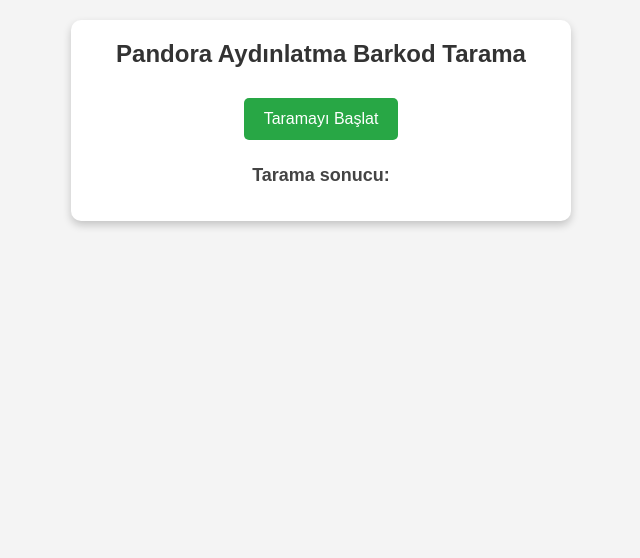
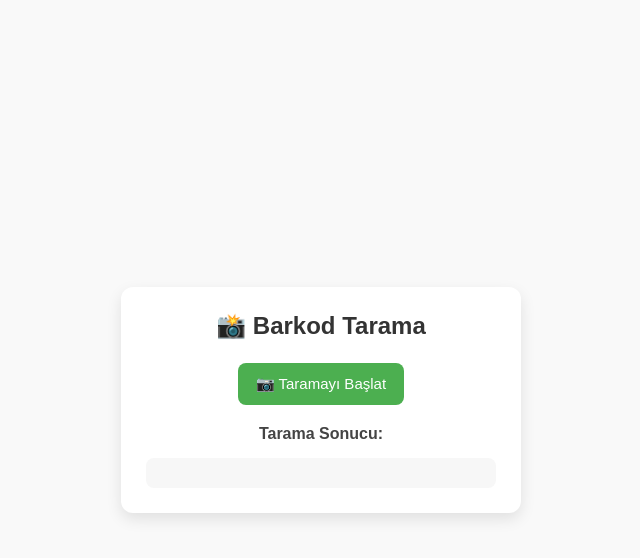
Before and after one commit to pnd-107112/barcode-scanner, a plain HTML site: page index.html in a window 1280 px wide. Shown: the whole page, without its empty margins (319-959 px from the left). Drawn offline with Linux system fonts and the light colour scheme.

Commit message:
Update index.html

```diff
--- a/index.html
+++ b/index.html
@@ -3,62 +3,90 @@
 <head>
     <meta charset="UTF-8">
     <meta name="viewport" content="width=device-width, initial-scale=1.0">
-    <title>Pandora Aydınlatma | Barcode Scanner</title>
+    <title>Pandora Aydınlatma | Barkod Tarama</title>
     <script src="https://unpkg.com/html5-qrcode"></script>
     <style>
-        * { margin: 0; padding: 0; box-sizing: border-box; }
-        body { font-family: Arial, sans-serif; text-align: center; background: #f4f4f4; padding: 20px; }
+        * { margin: 0; padding: 0; box-sizing: border-box; font-family: 'Poppins', sans-serif; }
+        body {
+            background: #f9f9f9;
+            display: flex;
+            justify-content: center;
+            align-items: center;
+            height: 100vh;
+            padding: 20px;
+        }
         .container {
             background: white;
-            padding: 20px;
-            border-radius: 10px;
-            box-shadow: 0 4px 8px rgba(0, 0, 0, 0.2);
-            max-width: 500px;
+            padding: 25px;
+            border-radius: 12px;
+            box-shadow: 0px 6px 15px rgba(0, 0, 0, 0.1);
+            max-width: 400px;
+            width: 100%;
+            text-align: center;
+        }
+        h2 {
+            color: #333;
+            margin-bottom: 15px;
+            font-weight: 600;
+        }
+        #scanner {
+            width: 100%;
+            max-width: 320px;
             margin: auto;
+            display: none;
+            border-radius: 8px;
+            overflow: hidden;
         }
-        h2 { margin-bottom: 20px; color: #333; }
-        #scanner { width: 100%; max-width: 400px; margin: auto; display: none; }
-        #result, #product-info {
+        p { color: #444; font-size: 14px; margin-top: 10px; }
+        button {
+            padding: 12px 18px;
+            font-size: 15px;
+            border: none;
+            border-radius: 8px;
+            margin: 8px;
+            cursor: pointer;
+            transition: all 0.3s ease;
+            font-weight: 500;
+        }
+        .btn-start { background: #4CAF50; color: white; }
+        .btn-start:hover { background: #45a049; }
+        .btn-stop { background: #e74c3c; color: white; display: none; }
+        .btn-stop:hover { background: #c0392b; }
+        .btn-reset { background: #3498db; color: white; display: none; }
+        .btn-reset:hover { background: #2980b9; }
+        .product-container {
+            display: flex;
+            align-items: center;
+            justify-content: center;
+            gap: 12px;
             margin-top: 15px;
-            font-size: 18px;
-            font-weight: bold;
-            color: #444;
+            padding: 10px;
+            border-radius: 8px;
+            background: #f7f7f7;
         }
-        button {
-            padding: 12px 20px;
-            font-size: 16px;
-            cursor: pointer;
-            margin: 10px;
-            border: none;
-            border-radius: 5px;
-            transition: 0.3s;
+        #product-image img {
+            max-width: 120px;
+            height: auto;
+            border-radius: 8px;
+            display: none;
+            box-shadow: 0px 3px 8px rgba(0, 0, 0, 0.15);
         }
-        .btn-start { background: #28a745; color: white; }
-        .btn-start:hover { background: #218838; }
-        .btn-stop { background: #dc3545; color: white; display: none; }
-        .btn-stop:hover { background: #c82333; }
-        .btn-reset { background: #007bff; color: white; display: none; }
-        .btn-reset:hover { background: #0056b3; }
-        #product-image img {
-            max-width: 200px;
-            height: auto;
-            margin-top: 10px;
-            border-radius: 5px;
-            display: none;
-            box-shadow: 0 2px 6px rgba(0, 0, 0, 0.2);
-        }
+        #result { font-weight: bold; margin-top: 12px; font-size: 16px; }
+        #product-info { font-size: 14px; color: #555; }
     </style>
 </head>
 <body>
     <div class="container">
-        <h2>Pandora Aydınlatma Barkod Tarama</h2>
-        <button id="start-btn" class="btn-start">Taramayı Başlat</button>
-        <button id="stop-btn" class="btn-stop">Taramayı Durdur</button>
-        <button id="reset-btn" class="btn-reset">Sıfırla</button>
+        <h2>📸 Barkod Tarama</h2>
+        <button id="start-btn" class="btn-start">📷 Taramayı Başlat</button>
+        <button id="stop-btn" class="btn-stop">⏹ Taramayı Durdur</button>
+        <button id="reset-btn" class="btn-reset">🔄 Sıfırla</button>
         <div id="scanner"></div>
-        <p id="result">Tarama sonucu: <span id="barcode"></span></p>
-        <p id="product-info"></p>
-        <div id="product-image"><img id="barcode-image" src="" alt="Ürün Resmi"></div>
+        <p id="result">Tarama Sonucu: <span id="barcode"></span></p>
+        <div class="product-container">
+            <div id="product-image"><img id="barcode-image" src="" alt="Ürün Resmi"></div>
+            <p id="product-info"></p>
+        </div>
     </div>
 
     <script>
@@ -120,7 +148,7 @@
 
                         if (cols[0].trim() === barcode.trim()) {
                             document.getElementById("product-info").innerText =
-                                `Ürün: ${cols[1]}, Ölçü: ${cols[2]}, Ampül: ${cols[4]}, DiscFiyat: ${cols[6]}, Fiyat: ${cols[7]}`;
+                                `📦 Ürün: ${cols[1]} | 📏 Ölçü: ${cols[2]} | 💡 Ampül: ${cols[4]} | 💰 Fiyat: ${cols[7]}₺`;
 
                             let imageUrl = `${barcode}.jpg`;
                             document.getElementById("barcode-image").src = imageUrl;
@@ -128,7 +156,7 @@
                             return;
                         }
                     }
-                    document.getElementById("product-info").innerText = "Ürün bulunamadı!";
+                    document.getElementById("product-info").innerText = "⚠ Ürün bulunamadı!";
                     document.getElementById("barcode-image").style.display = "none";
                 })
                 .catch(error => console.error("Error loading CSV:", error));
```
